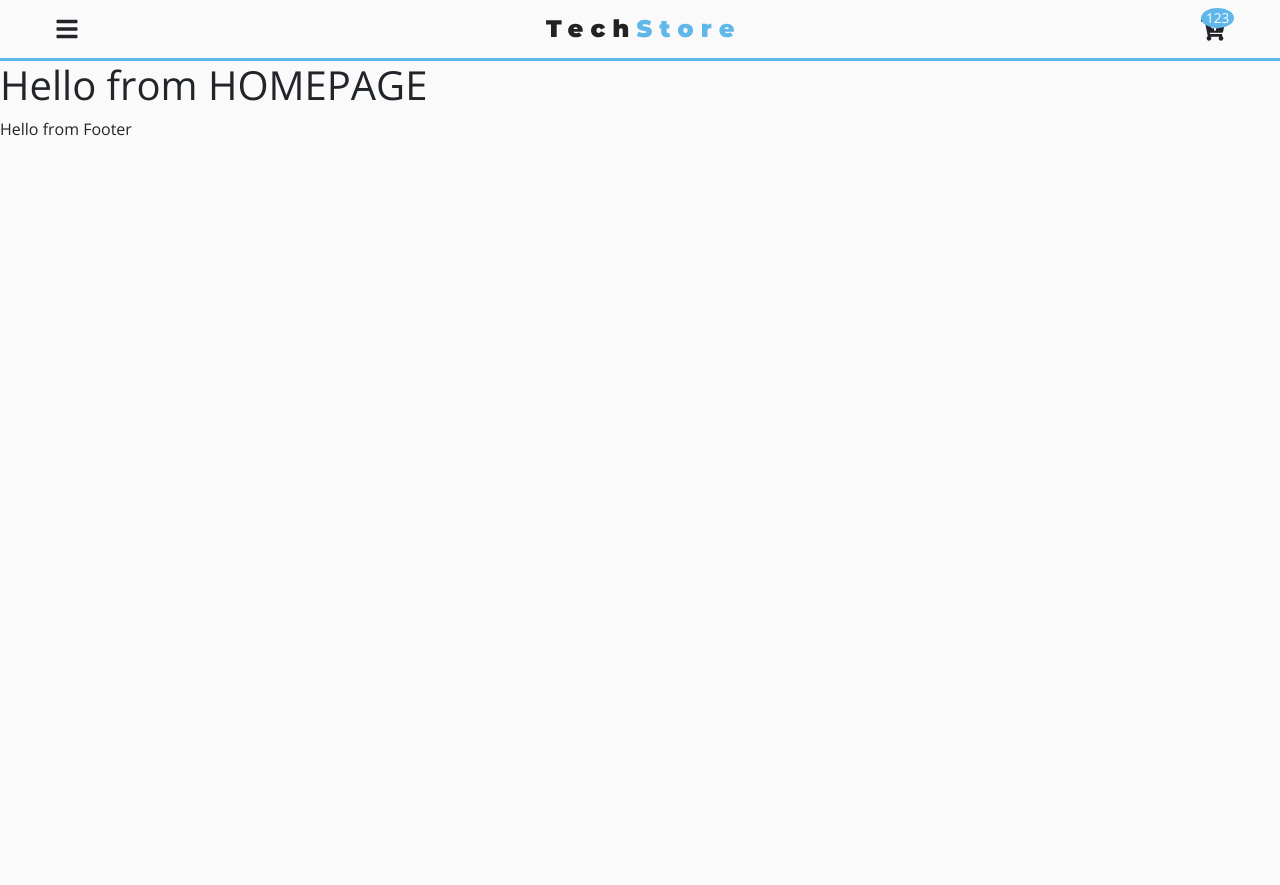
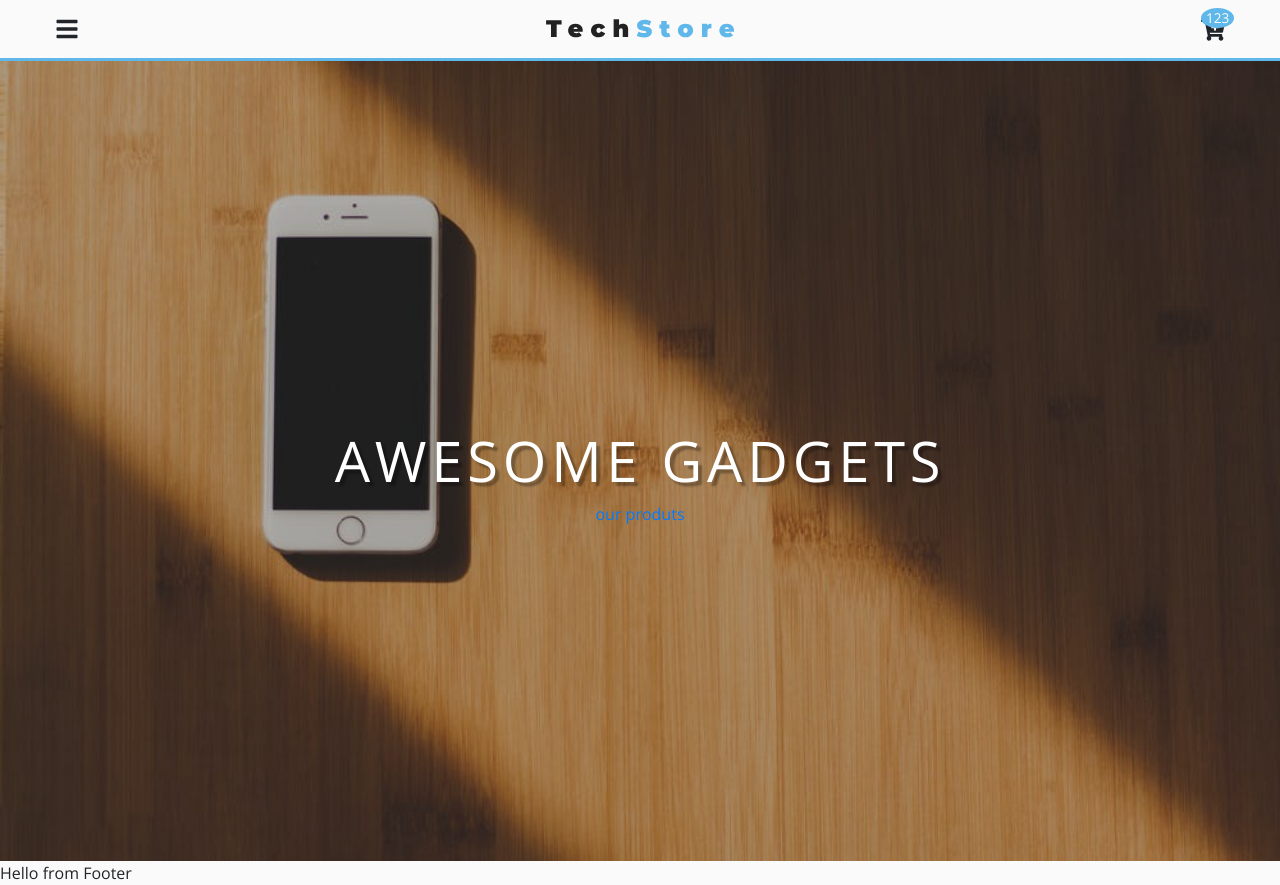
Before and after one commit to ajochope/tech-store, a React (Create React App) app: page / in a window 1280 px wide. Before the commit the page ends 800 px from the top, so only its background shows below. Built offline with nearby package versions, Linux system fonts and the light colour scheme.

Commit message:
new_mods_18:56:19

```diff
--- a/src/App.css
+++ b/src/App.css
@@ -2,7 +2,7 @@
 
 :root {
   --primaryColor:#5fb7ea;
-  --primaryRGBA:rgba(0,0,0,3);
+  --primaryRGBA:rgba(0,0,0,0.3);
   --mainGrey:#fafafa;
   --darkGrey:#5f5e5e;
   --mainWhite:#fff;
--- /dev/null
+++ b/src/components/Hero.js
@@ -0,0 +1,36 @@
+import React from 'react';
+import styled from 'styled-components';
+import mainBcg from '../images/mainBcg.jpeg';
+
+export default function Hero({img, title, max, children}) {
+    return (
+        <HeroWrapper max={max} img={img}>
+            <div className="banner">
+                <h1 className="title">{title}</h1>
+                {children}
+            </div>
+        </HeroWrapper>
+    )
+}
+
+const HeroWrapper = styled.div`
+text-align: center;
+display: flex;
+align-items: center;
+justify-content: center;
+min-height: ${props => (props.max ? '100vh' : '60vh')};
+color: var(--mainWhite);
+background:linear-gradient(var(--primaryRGBA),var(--primaryRGBA)),
+    url(${props => props.img}) center/cover no-repeat;
+.title {
+    padding-top: 2rem;
+    font-size: 3.5rem;
+    text-shadow: 4px 4px 2px rgba(0,0,0,0.3);
+    text-transform: uppercase;
+    letter-spacing: var(--mainSpacing);
+}
+`;
+
+Hero.defaultProps = {
+    img: mainBcg
+};
--- a/src/pages/HomePage.js
+++ b/src/pages/HomePage.js
@@ -1,15 +1,13 @@
 import React from 'react';
-import {ProductConsumer} from '../context';
+import Hero from '../components/Hero';
+import {Link} from 'react-router-dom';
 
 export default function HomePage() {
     return (
         <>
-            <ProductConsumer>
-                { value => {
-                    return <h1>Hello from HOMEPAGE</h1>;
-                    }
-                }
-            </ProductConsumer>
+        <Hero title="awesome gadgets" max="true">
+            <Link to="/products"> our produts</Link>
+        </Hero>
         </>
     )
 }
```
Also changed, not shown: 13 other files (tests, documents, lock files or other folders).
